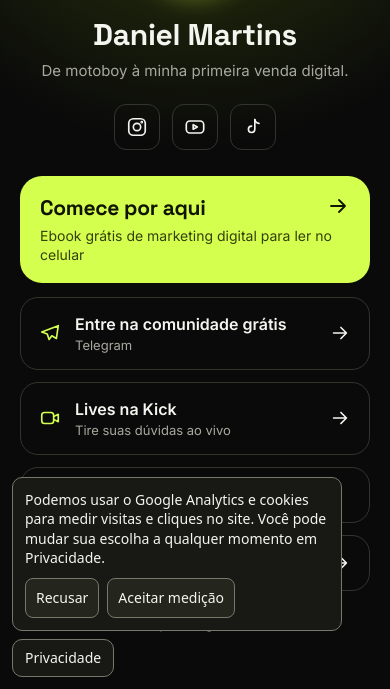
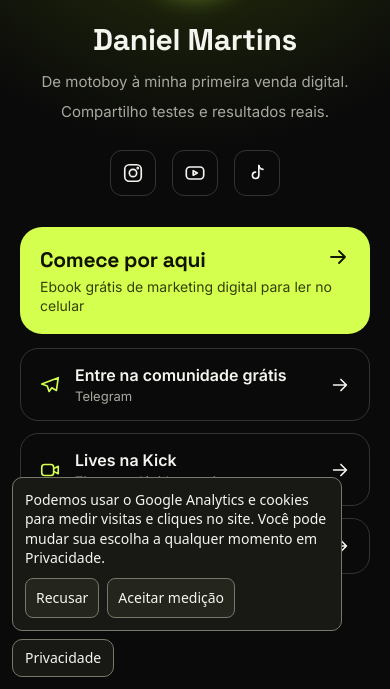
Before and after one commit to danielmartinss0/site-bio-daniel, a plain HTML site: page index.html in a window 390 px wide. Shown: the part 155-844 px from the top of the page. Drawn offline with Linux system fonts and the light colour scheme.

Commit message:
Refina bio e fundo da Powered Digital no iPhone

```diff
--- a/index.html
+++ b/index.html
@@ -3,26 +3,32 @@
 <head>
 <meta charset="utf-8">
 <meta name="viewport" content="width=device-width, initial-scale=1, viewport-fit=cover">
+<meta name="theme-color" content="#0a0a0a">
 <title>Daniel Martins</title>
 <link rel="preconnect" href="https://fonts.googleapis.com">
 <link rel="preconnect" href="https://fonts.gstatic.com" crossorigin>
 <link href="https://fonts.googleapis.com/css2?family=Space+Grotesk:wght@500;700&family=Inter:wght@400;500;600&display=swap" rel="stylesheet">
 <style>
   :root { --fundo:#0a0a0a; --verde:#d4ff4f; --texto:#f5f5f0; --suave:#a8a89f; --borda:#34342f;
-    box-sizing:border-box; padding-top:env(safe-area-inset-top,0px); padding-bottom:env(safe-area-inset-bottom,0px); }
+    color-scheme:dark; }
   * { box-sizing:border-box; }
-  html,body { margin:0; background:var(--fundo); color:var(--texto); }
-  body { font-family:"Inter","Segoe UI",system-ui,-apple-system,Roboto,Arial,sans-serif; min-height:100vh;
-    background:radial-gradient(130% 55% at 50% 0%,#2d3a0c 0%,var(--fundo) 65%); }
+  html,body { margin:0; background-color:var(--fundo); color:var(--texto); overscroll-behavior-y:none; }
+  body { font-family:"Inter","Segoe UI",system-ui,-apple-system,Roboto,Arial,sans-serif; min-height:100vh; min-height:100svh;
+    padding:env(safe-area-inset-top,0px) env(safe-area-inset-right,0px)
+      env(safe-area-inset-bottom,0px) env(safe-area-inset-left,0px);
+    background-image:radial-gradient(130% 55% at 50% 0%,#2d3a0c 0%,var(--fundo) 65%);
+    background-origin:content-box; background-repeat:no-repeat; }
   main { max-width:440px; margin:0 auto; padding:40px 20px 32px; text-align:center; }
   h1, .t { font-family:"Space Grotesk","Inter","Segoe UI",system-ui,sans-serif; }
   .avatar { position:relative; width:112px; height:112px; margin:0 auto; border-radius:50%;
     border:3px solid var(--verde); box-shadow:0 0 26px rgba(212,255,79,.4); overflow:hidden; background:#1b2208; }
   .avatar span { position:absolute; inset:0; display:grid; place-items:center; font-size:34px; font-weight:700; color:var(--verde); }
   .avatar img { position:absolute; inset:0; z-index:1; width:100%; height:100%; object-fit:cover; display:block; }
-  h1 { font-size:30px; margin:18px 0 6px; letter-spacing:-.3px; }
-  .sub { color:var(--suave); font-size:15px; line-height:1.45; margin:0 auto 22px; max-width:320px; }
-  .redes { display:flex; justify-content:center; gap:12px; margin-bottom:26px; }
+  h1 { font-size:30px; margin:clamp(22px,6vw,28px) 0 12px; letter-spacing:-.3px; }
+  .sub { color:var(--suave); font-size:15px; line-height:1.45; margin:0 auto; max-width:320px; }
+  .sub + .sub { margin-top:8px; }
+  .redes { display:flex; justify-content:center; gap:clamp(14px,4vw,18px);
+    margin:clamp(26px,7vw,32px) 0 clamp(30px,8vw,36px); }
   .redes a { width:46px; height:46px; display:grid; place-items:center; border:1px solid var(--borda); border-radius:12px; color:var(--texto); }
   svg { width:22px; height:22px; fill:none; stroke:currentColor; stroke-width:1.8; stroke-linecap:round; stroke-linejoin:round; }
   .destaque { display:block; text-align:left; text-decoration:none; background:var(--verde); color:#101400;
@@ -51,6 +57,7 @@
   </div>
   <h1>Daniel Martins</h1>
   <p class="sub">De motoboy à minha primeira venda digital.</p>
+  <p class="sub">Compartilho testes e resultados reais.</p>
 
   <div class="redes">
     <a href="https://www.instagram.com/dannielwg/" aria-label="Instagram"><svg viewBox="0 0 24 24"><rect x="3" y="3" width="18" height="18" rx="5"/><circle cx="12" cy="12" r="4"/><circle cx="17.2" cy="6.8" r=".6"/></svg></a>
@@ -76,17 +83,13 @@
     <span class="tx">Lives na Kick<small>Tire suas dúvidas ao vivo</small></span>
     <svg viewBox="0 0 24 24"><path d="M5 12h14M13 6l6 6-6 6"/></svg>
   </a>
-  <a class="btn" role="link" aria-disabled="true">
-    <svg class="ic" viewBox="0 0 24 24" aria-hidden="true"><rect x="3" y="4" width="18" height="16" rx="3"/><path d="M3 9h18M10 9v11M10 14h11"/></svg>
-    <span class="tx">Minha Planilha Financeira</span>
-  </a>
   <a class="btn" href="https://wa.me/5562994456026">
     <svg class="ic" viewBox="0 0 24 24"><path d="M4 20l1.3-4A8 8 0 1 1 8 18.7z"/></svg>
     <span class="tx">Fale comigo no WhatsApp</span>
     <svg viewBox="0 0 24 24"><path d="M5 12h14M13 6l6 6-6 6"/></svg>
   </a>
 
-  <footer>Impulso Digital IA</footer>
+  <footer>Powered Digital</footer>
 </main>
 </body>
 </html>
```
